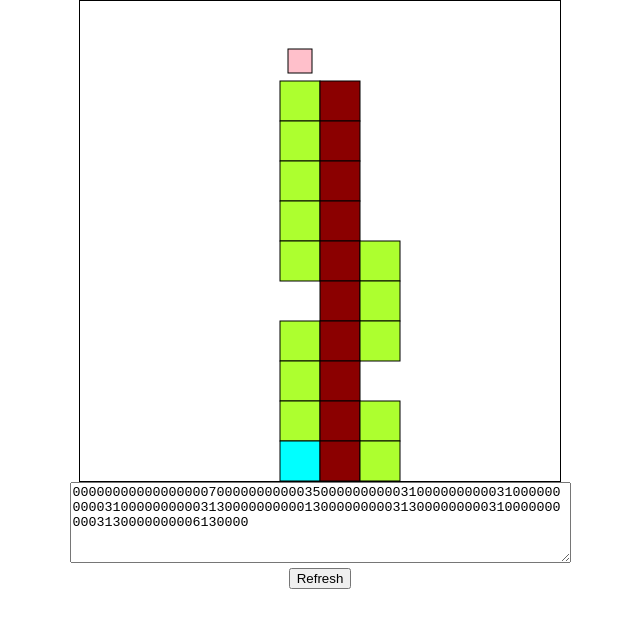
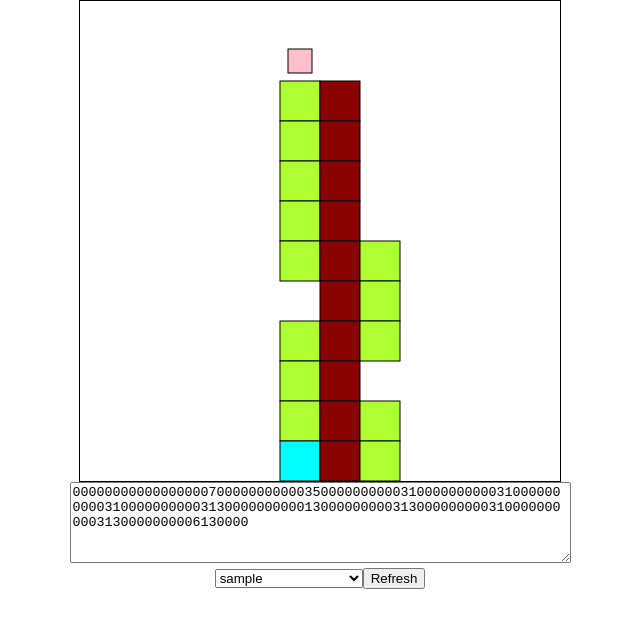
Before and after one commit to ukikagi/pink-virus-puzzle, a React (Create React App) app: page / in a window 1280 px wide. Shown: the top 628 px of the page, without its empty margins (320-960 px from the left). Built offline with nearby package versions, Linux system fonts and the light colour scheme.

Commit message:
Add sample levels from the original game

```diff
--- a/src/game.tsx
+++ b/src/game.tsx
@@ -11,7 +11,7 @@ import {
 } from "./field";
 import { createModel, Level, parseLevel, Tile } from "./level";
 import { Direction, movePoint, Point } from "./point";
-import { sampleLevel, sampleLevelString } from "./sampleLevel";
+import { sampleLevels } from "./sampleLevel";
 import { clone2dArray } from "./utils";
 
 const MAXQ = 5;
@@ -22,7 +22,11 @@ interface GameProp {
 }
 
 export default function Game(props: GameProp) {
-  const initialModel = createModel(sampleLevel);
+  const defaultLabel = sampleLevels[0].label;
+  const defaultLevelString = sampleLevels[0].data;
+  const defaultLevel = parseLevel(defaultLevelString, 12, 12);
+
+  const initialModel = createModel(defaultLevel);
 
   const [field, setField] = useState<Field>(initialModel.field);
   const [chara, setChara] = useState<Point>(initialModel.chara);
@@ -30,21 +34,30 @@ export default function Game(props: GameProp) {
   const [exit, setExit] = useState<Point>(initialModel.exit);
   const [beated, setBeated] = useState<boolean>(false);
 
-  const [level, setLevel] = useState(sampleLevel);
-  const [levelString, setLevelString] = useState(sampleLevelString);
+  const [selectValue, setSelectValue] = useState(defaultLabel);
+  const [level, setLevel] = useState(defaultLevel);
+  const [levelString, setLevelString] = useState(defaultLevelString);
 
-  function onLevelStringChange(e: React.ChangeEvent<HTMLTextAreaElement>) {
-    setLevelString(e.target.value);
+  function onLevelStringChange(event: React.ChangeEvent<HTMLTextAreaElement>) {
+    setLevelString(event.target.value);
   }
 
-  function onSubmit(e: React.FormEvent<HTMLFormElement>) {
+  function onSelectChange(event: React.ChangeEvent<HTMLSelectElement>) {
+    const levelString = event.currentTarget.value;
+    const level = parseLevel(levelString, 12, 12);
+    setLevelString(event.currentTarget.value);
+    setSelectValue(event.currentTarget.value);
+    reset(level);
+  }
+
+  function onSubmit(event: React.FormEvent<HTMLFormElement>) {
     const level = parseLevel(levelString, 12, 12);
     reset(level);
-    e.preventDefault();
+    event.preventDefault();
   }
 
-  function onKeyDown(e: React.KeyboardEvent<HTMLDivElement>) {
-    switch (e.key) {
+  function onKeyDown(event: React.KeyboardEvent<HTMLDivElement>) {
+    switch (event.key) {
       case "ArrowDown":
         move(Direction.DOWN);
         break;
@@ -79,7 +92,7 @@ export default function Game(props: GameProp) {
     setBeated(false);
   }
 
-  function reflectChange(mutableField: Field, chara: Point, exit: Point): void {
+  function reflect(mutableField: Field, chara: Point, exit: Point): void {
     if (getTile(mutableField, chara) === Tile.JEWEL) {
       setTile(mutableField, chara, Tile.BLANK);
     }
@@ -102,10 +115,10 @@ export default function Game(props: GameProp) {
 
     let newChara = { ...newPoint };
     let newField = { ...field, value: clone2dArray(field.value) };
-    reflectChange(newField, newChara, exit);
+    reflect(newField, newChara, exit);
     while (isFalling(newField, newChara)) {
       newChara = movePoint(newChara, Direction.DOWN);
-      reflectChange(newField, newChara, exit);
+      reflect(newField, newChara, exit);
     }
     setChara(newChara);
     setField(newField);
@@ -145,6 +158,13 @@ export default function Game(props: GameProp) {
             cols={60}
           />
         </div>
+        <select value={selectValue} onChange={onSelectChange}>
+          {sampleLevels.map(({ label, data }) => (
+            <option key={label} value={data}>
+              {label}
+            </option>
+          ))}
+        </select>
         <input type="submit" value="Refresh" />
       </form>
     </div>
--- a/src/sampleLevel.ts
+++ b/src/sampleLevel.ts
@@ -1,8 +1,7 @@
-import { parseLevel } from "./level";
-
-const sampleLevelWidth = 12;
-const sampleLevelHeight = 12;
-export const sampleLevelString =
+export const sampleLevels = [
+  {
+    label: "sample",
+    data:
       "000000000000" +
       "000007000000" +
       "000003500000" +
@@ -14,10 +13,76 @@ export const sampleLevelString =
       "000003130000" +
       "000003100000" +
       "000003130000" +
-  "000006130000";
-
-export const sampleLevel = parseLevel(
-  sampleLevelString,
-  sampleLevelHeight,
-  sampleLevelWidth
-);
+      "000006130000",
+  },
+  {
+    label: "classic-beginner1",
+    data:
+      "044444400000006000030000000000030700011110031111010610030000011210034000000000000300004000000300000600000300000100000310001110000310051111000316",
+  },
+  {
+    label: "classic-beginner2",
+    data:
+      "000000000000000000000007111112111111111116111111111111111111000000600000000000000000111113122222111113111111006003144444444443100006000000000005",
+  },
+  {
+    label: "classic-beginner3",
+    data:
+      "064444000070030003003030034403043030000003003000000603403000000006003000000003003400004403406000000003003000000003003400000043043000500000000000",
+  },
+  {
+    label: "classic-beginner4",
+    data:
+      "000000000000444400000000300000070000300212121212300060000060340000000000003111111111003111111111003111161111003000100001613000000001503003100001",
+  },
+  {
+    label: "classic-intermediate1",
+    data:
+      "000000000000000000700000000061111111311111111111321221211116304440611113110001111113010001110003001011112222000100161111000100044445000100000001",
+  },
+  {
+    label: "classic-intermediate2",
+    data:
+      "000007000000101111111035131060111031131111122031131211000031131163132031131111131031131131136031131111161031136113111031111161301031000000110030",
+  },
+  {
+    label: "classic-intermediate3",
+    data:
+      "000007000000000022200000000000000000000000000000004444404030613000016230013000002030013000000030013000000030613002613030122222222222000000000005",
+  },
+  {
+    label: "classic-advanced1",
+    data:
+      "000000000700000002311111311131131111311131111111311131111111311131000611311601132212311000032200351220100202300001613262311111203202300000003000",
+  },
+  {
+    label: "classic-advanced2",
+    data:
+      "000000000000000444420000073232620000212230000000060032121300220500000230001300000030444060606030600000000030000022222030000000000316222222222222",
+  },
+  {
+    label: "classic-advanced3",
+    data:
+      "000000000000031111153000031110710300031111110300030060600300030000000300030606060300030000000300030000000300030000000300031220222213061000000013",
+  },
+  {
+    label: "classic-german1",
+    data:
+      "040440007000101001111231101111111231161161100031101111060231101111111231101111111231101111111231101116111231000000000030101111111131111111100035",
+  },
+  {
+    label: "classic-german2",
+    data:
+      "000000000000444374430000600321030000444316100310000011000316444444311110600000311110012222211111100000000005110000000311111000003111222222222222",
+  },
+  {
+    label: "classic-german3",
+    data:
+      "000000004440000000003000000000003000000000003000304040403000310101010060301616100000344404047000300010101000300000000000300000400000300000016105",
+  },
+  {
+    label: "classic-german4",
+    data:
+      "000000000000000000000000000000000000000000007000322222202222300000000005301111111111301111111111301212121212300000000000300262626262310000000000",
+  },
+];
```
Lines whose indentation alone changed are shown as unchanged.
